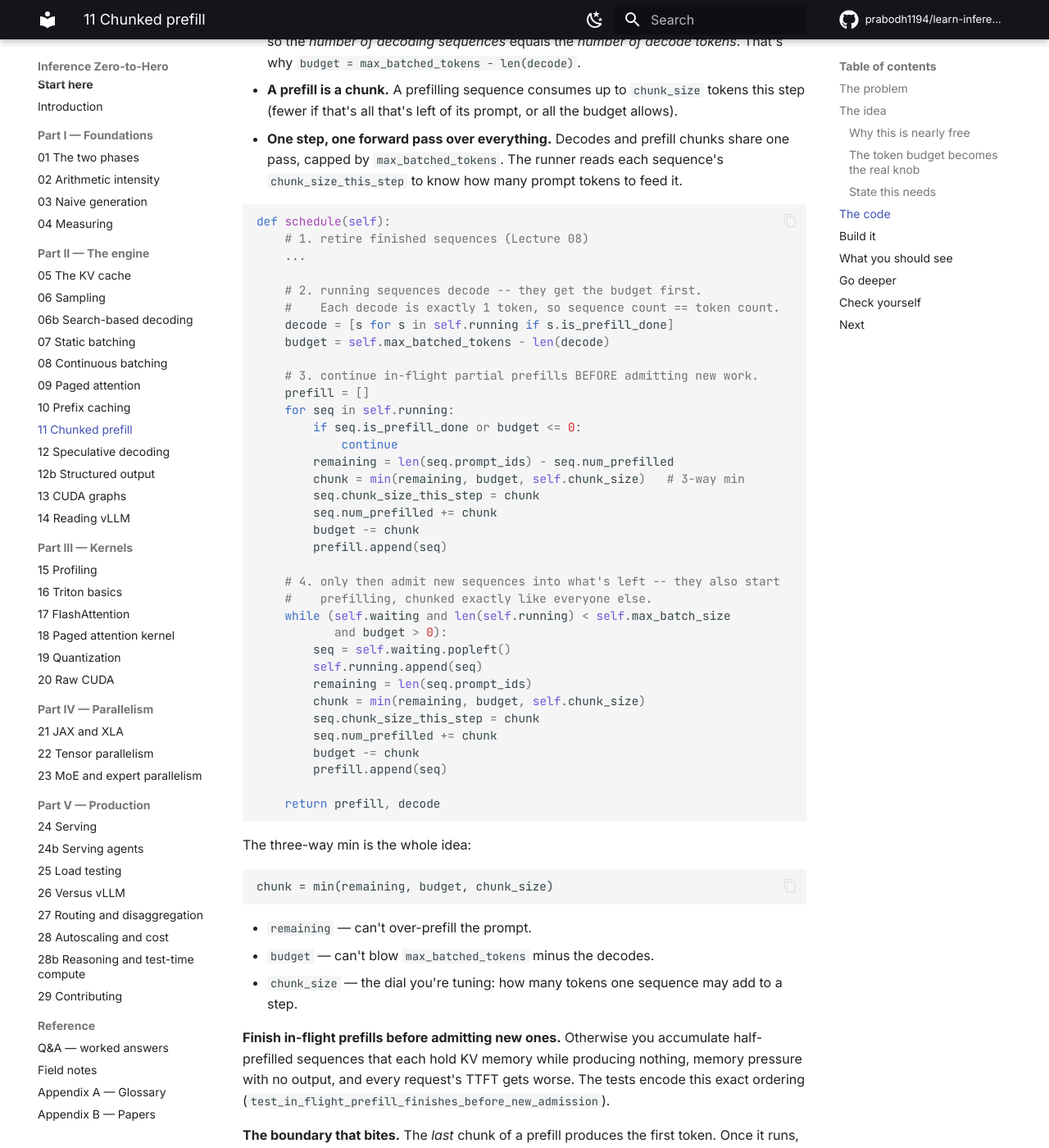
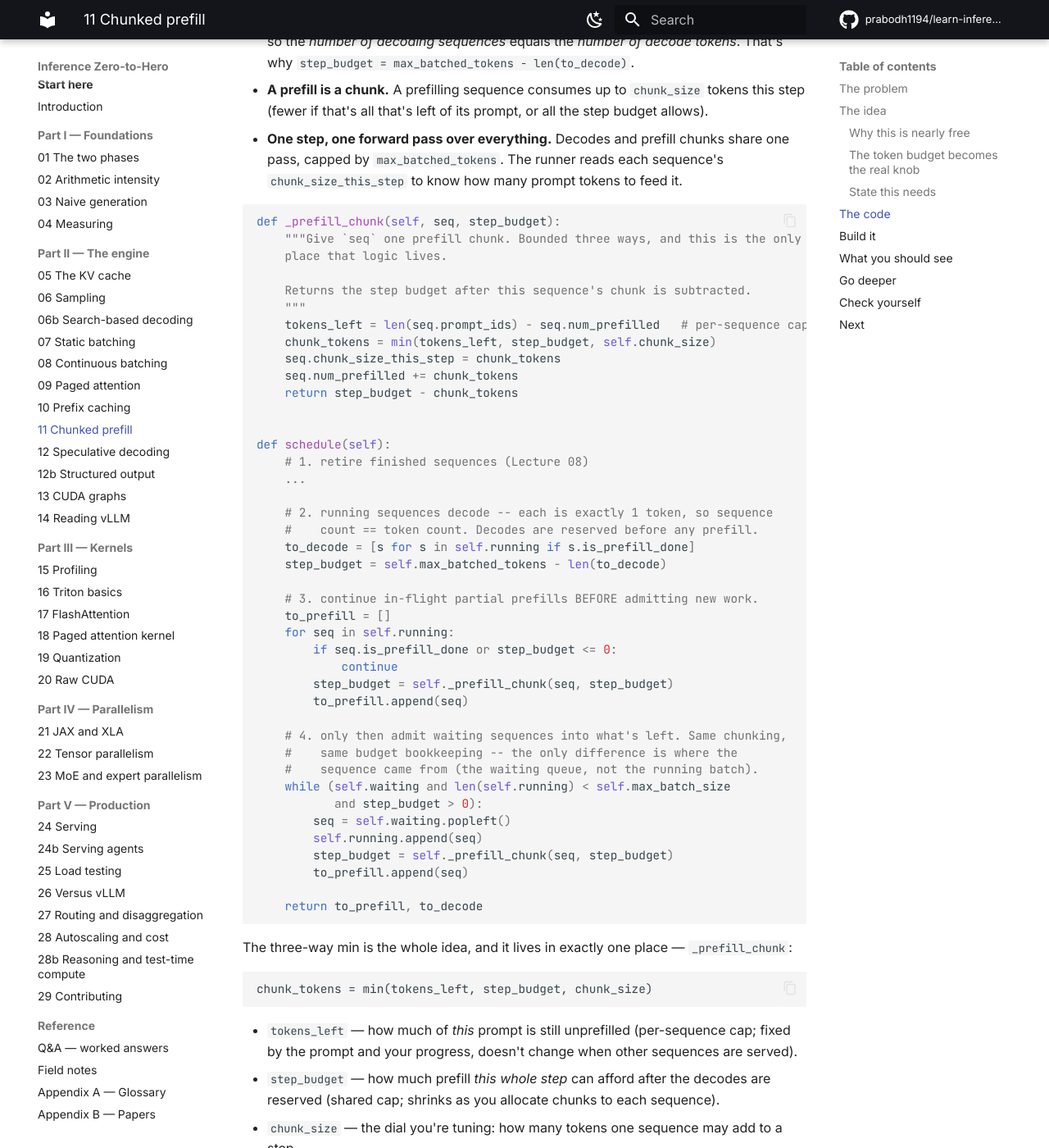
Before and after one commit to prabodh1194/learn-inference, an MkDocs documentation site: the page built from book/11-chunked-prefill.md, in a window 1280 px wide and 1400 px high, scrolled down 2775 px. Shown: the whole window at 82% size. Built offline with MkDocs 1.6.1 and Material for MkDocs 9.7.7, drawn with Linux system fonts in a browser that asks for light colours; comment, search, counter and statistics services are not loaded; some of the changed text lies outside the part shown.

Commit message:
book: L11 code -- clearer names + dedupe chunk logic into _prefill_chunk
tokens_left (per-sequence) vs step_budget (per-step) vs chunk_size (dial) are now
explicit and distinct. Steps 3 and 4 share _prefill_chunk, so the admission loop
is no longer a copy of the chunking body.

````diff
--- a/book/11-chunked-prefill.md
+++ b/book/11-chunked-prefill.md
@@ -115,68 +115,84 @@ chunked.
 
 ## The code
 
-`schedule()` returns `(prefill, decode)`: which sequences take a *prefill chunk*
-this step, and which take their one-token *decode*. Three conventions make the
-arithmetic work, and each is easy to miss:
+`schedule()` returns `(to_prefill, to_decode)`: which sequences take a *prefill
+chunk* this step, and which take their one-token *decode*. Three conventions make
+the arithmetic work, and each is easy to miss:
 
 - **A decode is exactly one token.** Every running sequence produces one token
   per step, so the *number of decoding sequences* equals the *number of decode
-  tokens*. That's why `budget = max_batched_tokens - len(decode)`.
+  tokens*. That's why `step_budget = max_batched_tokens - len(to_decode)`.
 - **A prefill is a chunk.** A prefilling sequence consumes up to `chunk_size`
   tokens this step (fewer if that's all that's left of its prompt, or all the
-  budget allows).
+  step budget allows).
 - **One step, one forward pass over everything.** Decodes and prefill chunks
   share one pass, capped by `max_batched_tokens`. The runner reads each
   sequence's `chunk_size_this_step` to know how many prompt tokens to feed it.
 
 ```python
+def _prefill_chunk(self, seq, step_budget):
+    """Give `seq` one prefill chunk. Bounded three ways, and this is the only
+    place that logic lives.
+
+    Returns the step budget after this sequence's chunk is subtracted.
+    """
+    tokens_left = len(seq.prompt_ids) - seq.num_prefilled   # per-sequence cap
+    chunk_tokens = min(tokens_left, step_budget, self.chunk_size)
+    seq.chunk_size_this_step = chunk_tokens
+    seq.num_prefilled += chunk_tokens
+    return step_budget - chunk_tokens
+
+
 def schedule(self):
     # 1. retire finished sequences (Lecture 08)
     ...
 
-    # 2. running sequences decode -- they get the budget first.
-    #    Each decode is exactly 1 token, so sequence count == token count.
-    decode = [s for s in self.running if s.is_prefill_done]
-    budget = self.max_batched_tokens - len(decode)
+    # 2. running sequences decode -- each is exactly 1 token, so sequence
+    #    count == token count. Decodes are reserved before any prefill.
+    to_decode = [s for s in self.running if s.is_prefill_done]
+    step_budget = self.max_batched_tokens - len(to_decode)
 
     # 3. continue in-flight partial prefills BEFORE admitting new work.
-    prefill = []
+    to_prefill = []
     for seq in self.running:
-        if seq.is_prefill_done or budget <= 0:
+        if seq.is_prefill_done or step_budget <= 0:
             continue
-        remaining = len(seq.prompt_ids) - seq.num_prefilled
-        chunk = min(remaining, budget, self.chunk_size)   # 3-way min
-        seq.chunk_size_this_step = chunk
-        seq.num_prefilled += chunk
-        budget -= chunk
-        prefill.append(seq)
+        step_budget = self._prefill_chunk(seq, step_budget)
+        to_prefill.append(seq)
 
-    # 4. only then admit new sequences into what's left -- they also start
-    #    prefilling, chunked exactly like everyone else.
+    # 4. only then admit waiting sequences into what's left. Same chunking,
+    #    same budget bookkeeping -- the only difference is where the
+    #    sequence came from (the waiting queue, not the running batch).
     while (self.waiting and len(self.running) < self.max_batch_size
-           and budget > 0):
+           and step_budget > 0):
         seq = self.waiting.popleft()
         self.running.append(seq)
-        remaining = len(seq.prompt_ids)
-        chunk = min(remaining, budget, self.chunk_size)
-        seq.chunk_size_this_step = chunk
-        seq.num_prefilled += chunk
-        budget -= chunk
-        prefill.append(seq)
+        step_budget = self._prefill_chunk(seq, step_budget)
+        to_prefill.append(seq)
 
-    return prefill, decode
+    return to_prefill, to_decode
 ```
 
-The three-way min is the whole idea:
+The three-way min is the whole idea, and it lives in exactly one place —
+`_prefill_chunk`:
 
 ```
-chunk = min(remaining, budget, chunk_size)
+chunk_tokens = min(tokens_left, step_budget, chunk_size)
 ```
 
-- `remaining` — can't over-prefill the prompt.
-- `budget` — can't blow `max_batched_tokens` minus the decodes.
+- `tokens_left` — how much of *this* prompt is still unprefilled (per-sequence
+  cap; fixed by the prompt and your progress, doesn't change when other
+  sequences are served).
+- `step_budget` — how much prefill *this whole step* can afford after the
+  decodes are reserved (shared cap; shrinks as you allocate chunks to each
+  sequence).
 - `chunk_size` — the dial you're tuning: how many tokens one sequence may add
   to a step.
+
+Steps 3 and 4 are the same operation fed by different sources — step 3 drains
+sequences already in the batch, step 4 admits waiting ones. They both call
+`_prefill_chunk`, which is why the admission loop is only three lines instead of
+a copy of the chunking logic.
 
 **Finish in-flight prefills before admitting new ones.** Otherwise you accumulate
 half-prefilled sequences that each hold KV memory while producing nothing,
````
